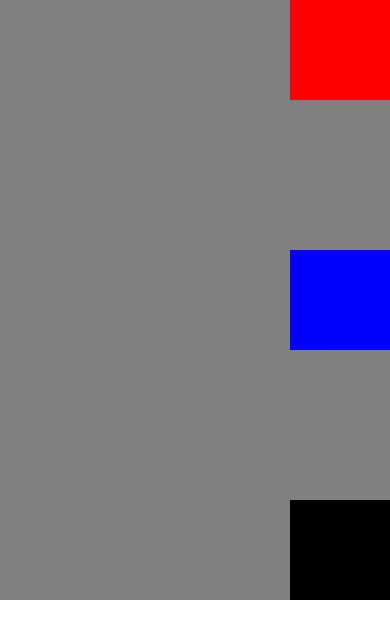
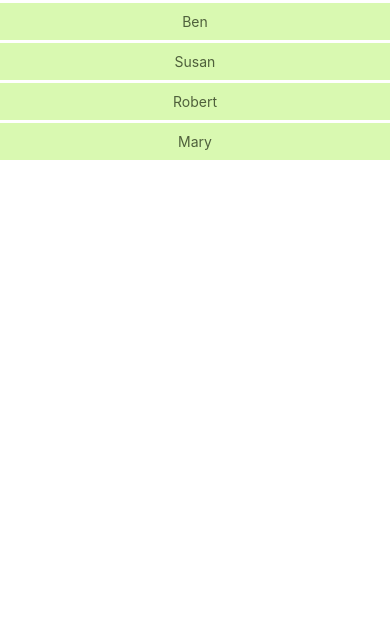
Before and after one commit to Ebubekir42/ReactNativeTutorial, a React Native app: screen / in a window 390 px wide. Shown: the top 638 px of the page. Built offline with nearby package versions, Linux system fonts and the light colour scheme.

Commit message:
ListView

```diff
--- a/src/components/Home.tsx
+++ b/src/components/Home.tsx
@@ -1,6 +1,7 @@
 import { useState } from "react";
 import { StyleSheet, Text, View } from "react-native"
 import PresentationalComponent from "./PresentationalComponent";
+import List from "./List";
 
 
 const Home = (): React.JSX.Element => {
@@ -13,11 +14,12 @@ const Home = (): React.JSX.Element => {
         // <View>
         //     <PresentationalComponent myState={myState} updateState={updateState} />
         // </View>
-        <View style={styles.container}>
-            <View style={styles.redbox} />
-            <View style={styles.bluebox} />
-            <View style={styles.blackbox} />
-        </View>
+        // <View style={styles.container}>
+        //     <View style={styles.redbox} />
+        //     <View style={styles.bluebox} />
+        //     <View style={styles.blackbox} />
+        // </View>
+        <List />
     )
 }
 
--- /dev/null
+++ b/src/components/List.tsx
@@ -0,0 +1,63 @@
+import { useState } from "react";
+import { StyleSheet, Text, TouchableOpacity, View } from "react-native"
+
+type User = {
+    id: number;
+    name: string;
+}
+
+const List = (): React.JSX.Element => {
+
+    const [state, setState] = useState<User[]>([
+        {
+            id: 0,
+            name: 'Ben',
+        },
+        {
+            id: 1,
+            name: 'Susan',
+        },
+        {
+            id: 2,
+            name: 'Robert',
+        },
+        {
+            id: 3,
+            name: 'Mary',
+        }
+    ]);
+
+    const alertItemName = (item: User) => { console.log(item.name) }
+
+    return (
+        <View>
+            {
+                state.map((value, index) => (
+                    <TouchableOpacity
+                        key={value.id}
+                        style={styles.container}
+                        onPress={() => alertItemName(value)}
+                    >
+                        <Text style={styles.text}>
+                            {value.name}
+                        </Text>
+                    </TouchableOpacity>
+                ))
+            }
+        </View>
+    );
+}
+
+const styles = StyleSheet.create({
+    container: {
+        padding: 10,
+        marginTop: 3,
+        backgroundColor: '#d9f9b1',
+        alignItems: 'center'
+    },
+    text: {
+        color: '#4f603c'
+    }
+});
+
+export default List;
```
